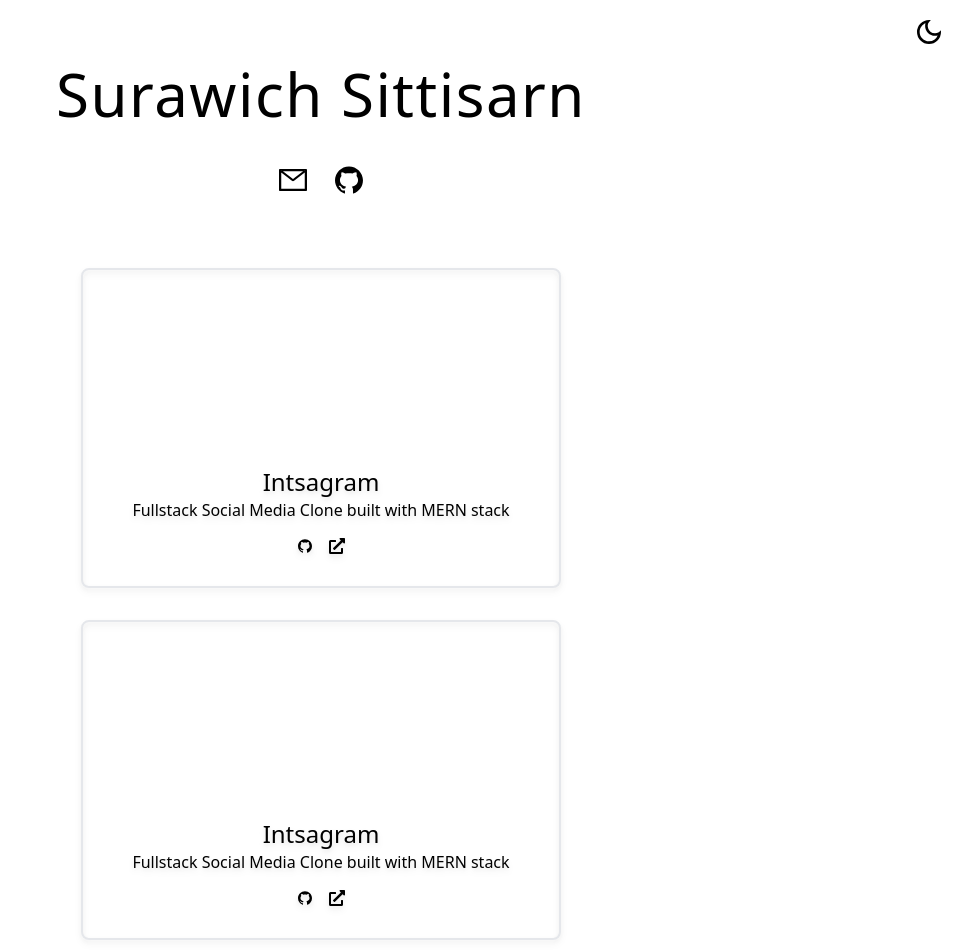
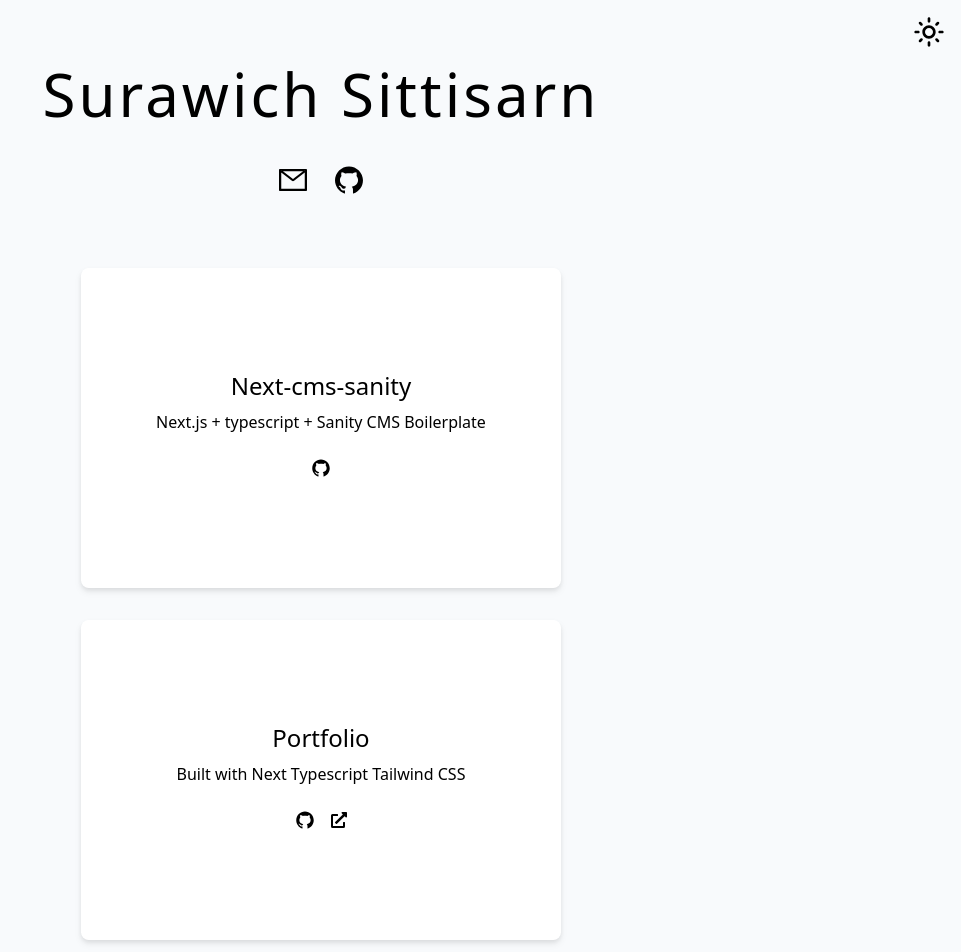
Before and after one commit to surawich-s/tonian.me-v1, a Next.js app: page / in a window 1280 px wide. Shown: the top 952 px of the page, without its empty margins (319-1280 px from the left). Built offline with nearby package versions, Linux system fonts and the light colour scheme.

Commit message:
add: projectData

```diff
--- a/components/Layout.tsx
+++ b/components/Layout.tsx
@@ -12,13 +12,13 @@ const Layout = ({ children }: LayoutProps) => {
         <main className="w-full relative">
             <button className="absolute top-0 right-0 p-4">
                 {theme === "dark" ? (
-                    <MdOutlineLightMode
-                        className="w-8 h-8"
+                    <MdOutlineDarkMode
+                        className="w-8 h-8 delay-50 transition duration-300 ease-in hover:scale-125 hover:text-green-400"
                         onClick={() => setTheme("light")}
                     />
                 ) : (
-                    <MdOutlineDarkMode
-                        className="w-8 h-8"
+                    <MdOutlineLightMode
+                        className="w-8 h-8 delay-50 transition duration-300 ease-in hover:scale-125 hover:text-green-400"
                         onClick={() => setTheme("dark")}
                     />
                 )}
--- a/components/Profile.tsx
+++ b/components/Profile.tsx
@@ -3,7 +3,7 @@ import { AiFillGithub, AiOutlineMail } from "react-icons/ai";
 const Profile = () => {
     return (
         <section className="mx-8 my-4 flex w-9/12 flex-col items-center justify-center rounded-lg p-4">
-            <h1 className="text-6xl tracking-wide my-8 transition delay-150">
+            <h1 className="text-6xl tracking-wider my-8 transition delay-150 cursor-pointer">
                 Surawich Sittisarn
             </h1>
             <div className="my-2 flex flex-row gap-x-6 items-start justify-start">
@@ -12,7 +12,7 @@ const Profile = () => {
                     target="_blank"
                     rel="noreferrer"
                 >
-                    <div className="flex flex-row items-center transition delay-150 hover:text-green-700 dark:hover:text-green-400">
+                    <div className="flex flex-row items-center delay-50 transition duration-300 ease-in hover:scale-125 hover:text-green-400">
                         <AiOutlineMail className="w-8 h-8" />
                     </div>
                 </a>
@@ -21,7 +21,7 @@ const Profile = () => {
                     target="_blank"
                     rel="noreferrer"
                 >
-                    <div className="flex flex-row items-center transition delay-150 hover:text-green-700 dark:hover:text-green-400">
+                    <div className="flex flex-row items-center delay-50 transition duration-300 ease-in hover:scale-125 hover:text-green-400">
                         <AiFillGithub className="w-8 h-8" />
                     </div>
                 </a>
--- a/components/ProjectList.tsx
+++ b/components/ProjectList.tsx
@@ -2,6 +2,7 @@ import { AiFillGithub } from "react-icons/ai";
 import { FaExternalLinkAlt } from "react-icons/fa";
 import Image from "next/image";
 import defaultImage from "../public/default.jpg";
+import RenderLink from "./RenderLink";
 
 interface Project {
     id: number;
@@ -19,42 +20,36 @@ const ProjectList = ({ projects }: Props) => {
     return (
         <section id="project" className="w-full">
             <div className="my-4 flex w-full flex-col items-center justify-center md:my-8 md:gap-8">
-                {projects.map((project) => {
+                {projects
+                    .slice(0)
+                    .reverse()
+                    .map((project) => {
                         return (
                             <div
                                 key={project.id}
-                            className="flex h-4/5 flex-col border-2 justify-end items-center text-center my-4 md:h-80 rounded-lg p-4 drop-shadow-md md:m-0  w-full md:w-1/2"
+                                className="flex h-80 flex-col justify-center items-center text-center bg-white dark:bg-neutral-900 my-4 rounded-lg p-4 drop-shadow-md md:m-0  w-full md:w-1/2"
                             >
-                            <div className="flex-col items-center justify-end">
-                                <div className="my-2 transition delay-100 hover:text-green-400">
-                                    <a
-                                        href={project.uri}
-                                        target="_blank"
-                                        rel="noreferrer"
-                                    >
+                                <div className="my-2 px-4 transition delay-100 hover:text-green-400">
+                                    <RenderLink uri={project.uri} mode="text">
                                         <h1 className="text-xl md:text-2xl">
                                             {project.title}
                                         </h1>
-                                    </a>
-                                    <p>{project.description}</p>
+                                        <p className="mt-2">
+                                            {project.description}
+                                        </p>
+                                    </RenderLink>
                                 </div>
 
-                                <div className="my-4 flex flex-row justify-center gap-x-4">
-                                    <a
-                                        href={project.github_uri}
-                                        target="_blank"
-                                        rel="noreferrer"
+                                <div className="my-4 flex flex-row justify-center items-center gap-x-4">
+                                    <RenderLink
+                                        uri={project.github_uri}
+                                        mode="icon"
                                     >
-                                        <AiFillGithub className="w-4 h-4 delay-50 transition duration-300 ease-in hover:scale-125 hover:text-green-400" />
-                                    </a>
-                                    <a
-                                        href={project.uri}
-                                        target="_blank"
-                                        rel="noreferrer"
-                                    >
+                                        <AiFillGithub className="w-5 h-5 delay-50 transition duration-300 ease-in hover:scale-125 hover:text-green-400" />
+                                    </RenderLink>
+                                    <RenderLink uri={project.uri} mode="icon">
                                         <FaExternalLinkAlt className="w-4 h-4 delay-50 transition duration-300 ease-in hover:scale-125 hover:text-green-400" />
-                                    </a>
-                                </div>
+                                    </RenderLink>
                                 </div>
                             </div>
                         );
--- /dev/null
+++ b/components/RenderLink.tsx
@@ -0,0 +1,20 @@
+interface RenderLinkProps {
+    uri: string;
+    children: React.ReactNode;
+    mode: "text" | "icon";
+}
+
+const RenderLink = ({ uri, mode, children }: RenderLinkProps) => {
+    if (uri.length === 0 && mode === "icon") {
+        return <></>;
+    } else if (uri.length === 0) {
+        return <>{children}</>;
+    }
+    return (
+        <a href={uri} target="_blank" rel="noopener noreferrer">
+            {children}
+        </a>
+    );
+};
+
+export default RenderLink;
--- a/components/ScrollTopButton.tsx
+++ b/components/ScrollTopButton.tsx
@@ -25,7 +25,7 @@ const ScrollTopButton = () => {
     return (
         <a href="#top">
             <div className={scrollY > outerHeight ? "flex" : "hidden"}>
-                <button className="fixed bottom-0 right-0 z-50 mx-4 my-12 rounded-lg border-2  p-2 border-black dark:border-white transition delay-150 duration-300 hover:scale-110 hover:border-green-300 hover:text-green-300">
+                <button className="fixed bottom-0 right-0 z-50 mx-4 my-12 rounded-lg border-2  p-2 border-black dark:border-white transition delay-150 duration-300 hover:scale-110 hover:border-green-400 dark:hover:border-green-400 hover:text-green-400">
                     <AiOutlineArrowUp className="h-4 w-4" />
                 </button>
             </div>
--- a/pages/_document.tsx
+++ b/pages/_document.tsx
@@ -10,7 +10,7 @@ class MyDocument extends Document {
         return (
             <Html className="mx-auto my-0 scroll-smooth" lang="en">
                 <Head />
-                <body className="font-sans text-black dark:text-white bg-white dark:bg-black">
+                <body className="font-sans text-black dark:text-white bg-slate-50 dark:bg-black">
                     <Main />
                     <NextScript />
                 </body>
--- a/utils/data.json
+++ b/utils/data.json
@@ -1,32 +1,39 @@
 {
     "projects": [
         {
-            "id": 4,
+            "id": 1,
+            "title": "SongFinder",
+            "description": "DOM Vanilla JavaScript Songfinder / Responsive design(Flex, Grid)",
+            "uri": "https://songfinder.vercel.app/",
+            "github_uri": "https://github.com/surawich-s/songfinder"
+        },
+        {
+            "id": 2,
+            "title": "Nattapat Firm",
+            "description": "",
+            "uri": "http://nattapatfirm.com",
+            "github_uri": ""
+        },
+        {
+            "id": 3,
             "title": "Intsagram",
-            "description": "Fullstack Social Media Clone built with MERN stack",
+            "description": "Fullstack Instagram Clone built with MERN stack",
             "uri": "https://intsagram-web.vercel.app/",
             "github_uri": "https://github.com/surawich-s/intsagram-web"
         },
         {
-            "id": 3,
-            "title": "Intsagram",
-            "description": "Fullstack Social Media Clone built with MERN stack",
-            "uri": "https://intsagram-web.vercel.app/",
-            "github_uri": "https://github.com/surawich-s/intsagram-web"
+            "id": 4,
+            "title": "Portfolio",
+            "description": "Built with Next Typescript Tailwind CSS",
+            "uri": "https://tonian.me",
+            "github_uri": "https://github.com/surawich-s/tonianme-web"
         },
         {
-            "id": 2,
-            "title": "Intsagram",
-            "description": "Fullstack Social Media Clone built with MERN stack",
-            "uri": "https://intsagram-web.vercel.app/",
-            "github_uri": "https://github.com/surawich-s/intsagram-web"
-        },
-        {
-            "id": 1,
-            "title": "nattapatfirm.com",
-            "description": "",
-            "uri": "http://nattapatfirm.com",
-            "github_uri": ""
+            "id": 5,
+            "title": "Next-cms-sanity",
+            "description": "Next.js + typescript + Sanity CMS Boilerplate",
+            "uri": "",
+            "github_uri": "https://github.com/surawich-s/next-cms-sanity"
         }
     ]
 }
```
Lines whose indentation alone changed are shown as unchanged.
